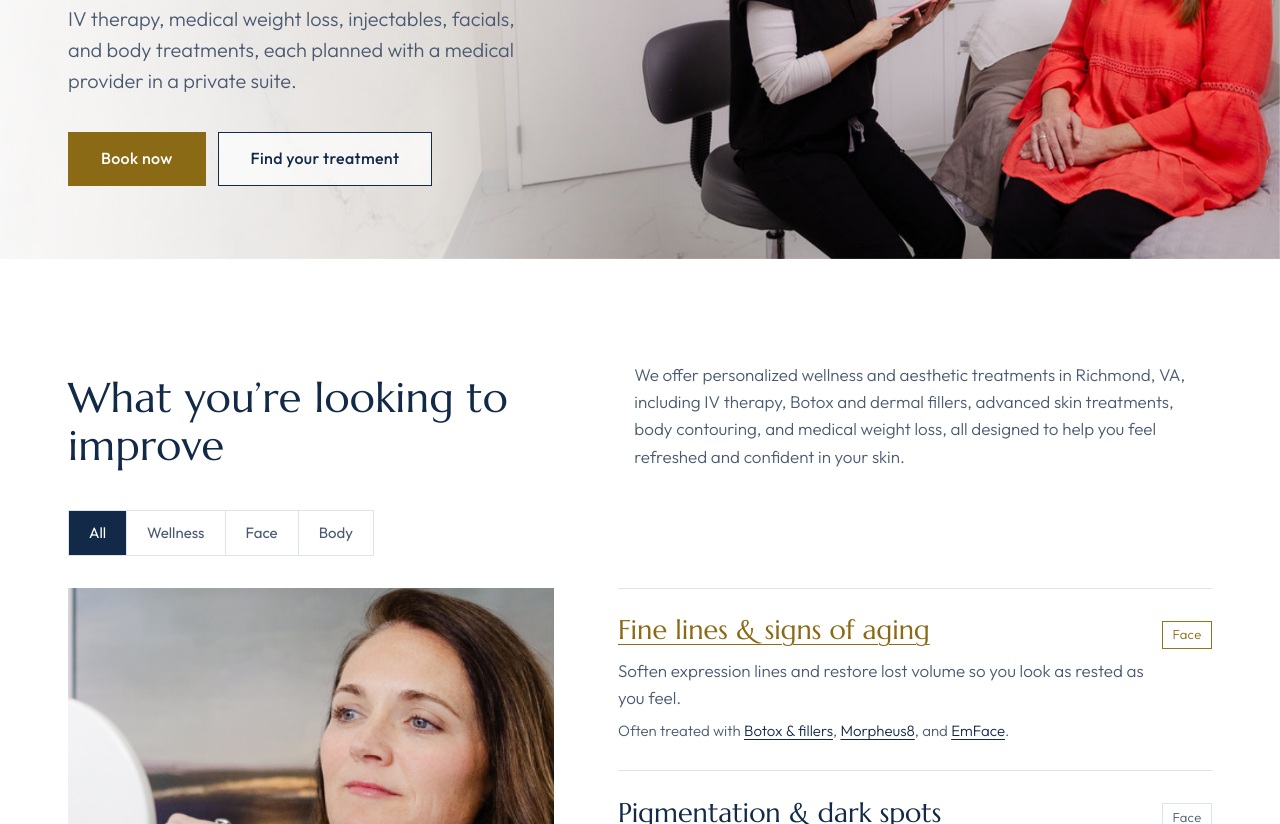
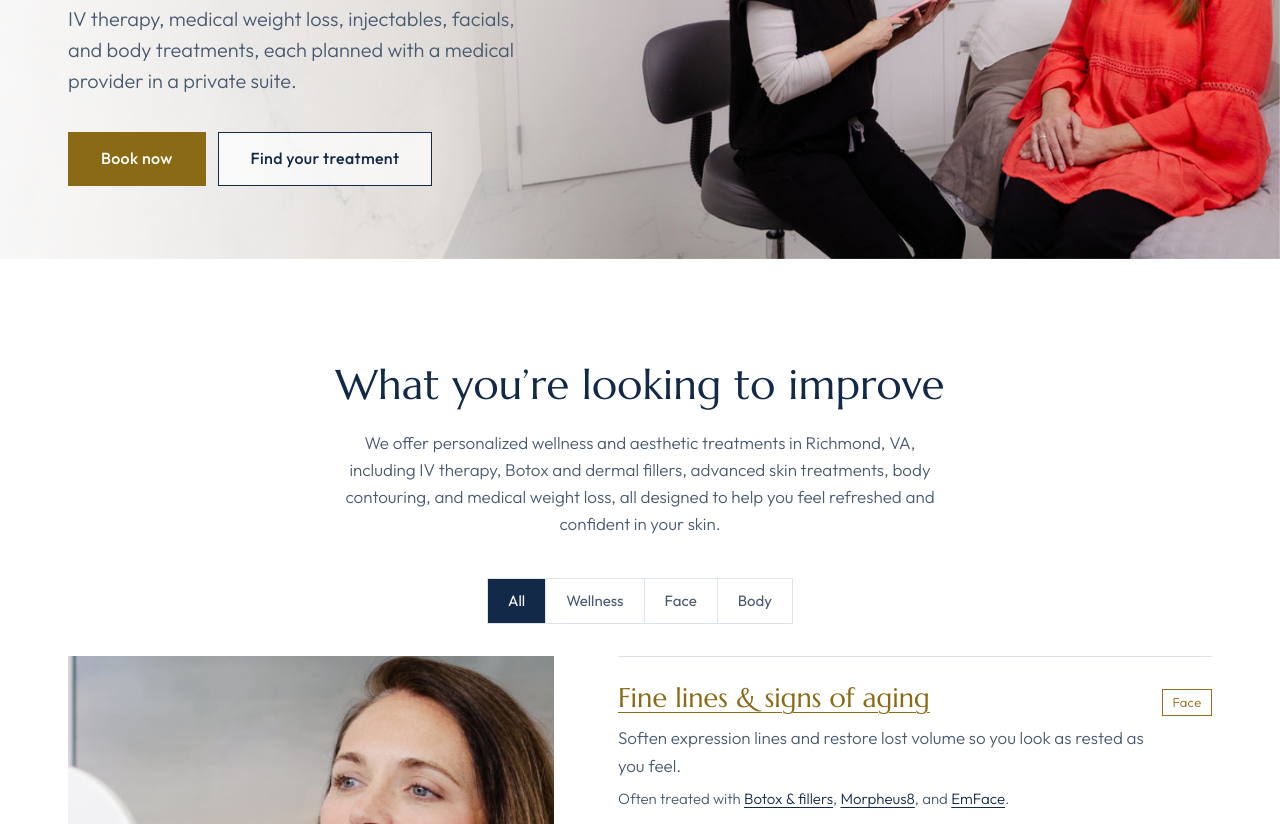
Before and after one commit to rakwel-10/vitapure, a plain HTML site: page index.html in a window 1280 px wide. Shown: the part 489-1313 px from the top of the page. Drawn offline with Linux system fonts and the light colour scheme.

Commit message:
index.html: stack and center the improve heading, intro and filters
Co-Authored-By: Claude Opus 5.5 <noreply@anthropic.com>

```diff
--- a/css/styles.css
+++ b/css/styles.css
@@ -412,6 +412,10 @@ strong { font-weight: 500; }
   align-items: end;
 }
 .improve__intro { color: var(--text-soft); max-width: 38rem; }
+/* Centered, stacked variant: used by index.html only (index2 keeps two columns) */
+.improve__head--center { grid-template-columns: 1fr; gap: 1.25rem; justify-items: center; text-align: center; }
+.improve__head--center .improve__intro { margin-inline: auto; }
+.filter--center { margin-inline: auto; }
 
 .filter { display: flex; flex-wrap: wrap; gap: 0; margin-top: 2.5rem; border: 1px solid var(--line); width: max-content; max-width: 100%; }
 .filter__btn {
--- a/index.html
+++ b/index.html
@@ -144,12 +144,13 @@
          ===================================================================== -->
     <section class="section improve" id="improve" aria-labelledby="improve-title">
       <div class="container">
-        <div class="improve__head">
+        <!-- [REVAMP:CHANGED] heading, intro and group buttons stacked and centered (index.html only) -->
+        <div class="improve__head improve__head--center">
           <h2 class="section-title" id="improve-title">What you’re looking to improve</h2>
           <p class="improve__intro">We offer personalized wellness and aesthetic treatments in Richmond, VA, including IV therapy, Botox and dermal fillers, advanced skin treatments, body contouring, and medical weight loss, all designed to help you feel refreshed and confident in your skin.</p>
         </div>
 
-        <div class="filter" role="group" aria-label="Show concerns for">
+        <div class="filter filter--center" role="group" aria-label="Show concerns for">
           <button type="button" class="filter__btn" data-filter="all" aria-pressed="true">All</button>
           <button type="button" class="filter__btn" data-filter="wellness" aria-pressed="false">Wellness</button>
           <button type="button" class="filter__btn" data-filter="face" aria-pressed="false">Face</button>
```
